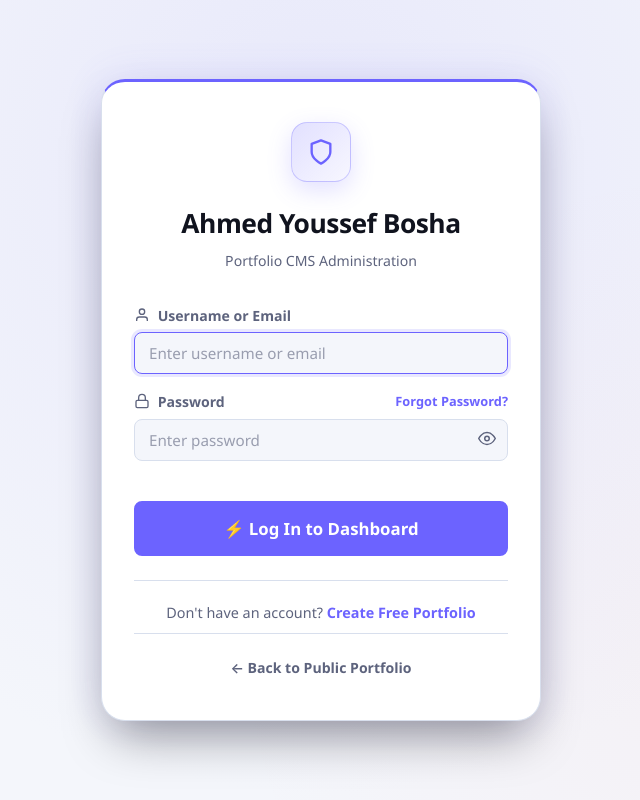
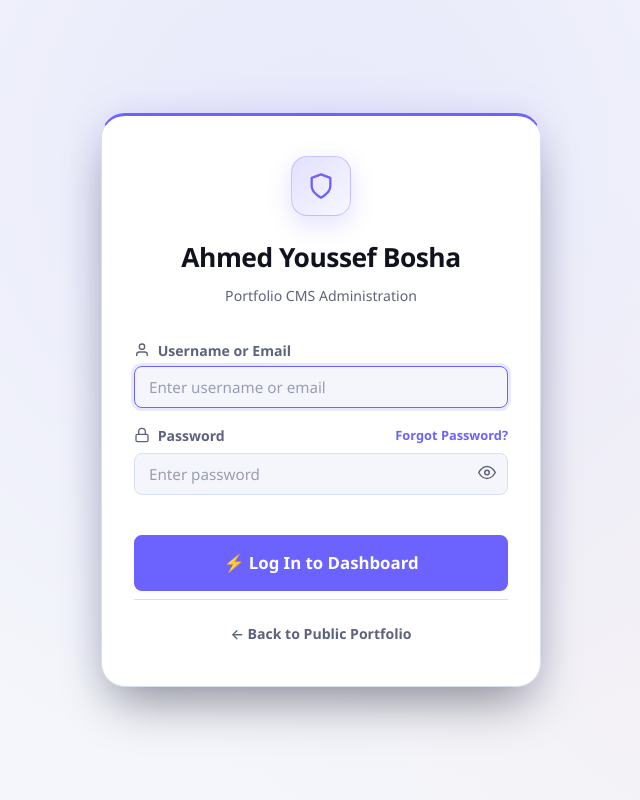
Before and after one commit to R3Dzf/portfolio, a Flask app: page /admin/login in a window 1280 px wide. Shown: the whole page, without its empty margins (319-959 px from the left). Run offline with Flask 3, Linux system fonts and the light colour scheme; data comes from the database, SQL or seed files in the repository; tables that the repository leaves empty hold one stand-in row (values such as "Sample post").

Commit message:
Refine login page

```diff
--- a/templates/admin/login.html
+++ b/templates/admin/login.html
@@ -60,9 +60,11 @@
                 ⚡ Log In to Dashboard
             </button>
 
+            {% if allow_registration %}
             <div class="auth-card__footer" style="margin-top: 1.5rem; text-align: center; font-size: 0.9rem; color: var(--clr-text-muted);">
-                Don't have an account? <a href="{{ url_for('auth_register') }}" style="color: var(--clr-primary); font-weight: 600;">Create Free Portfolio</a>
+                Need a portfolio account? <a href="{{ url_for('auth_register') }}" style="color: var(--clr-primary); font-weight: 600;">Create one</a>
             </div>
+            {% endif %}
         </form>
 
         <div class="auth-card__footer" style="margin-top: 0.5rem;">
```
